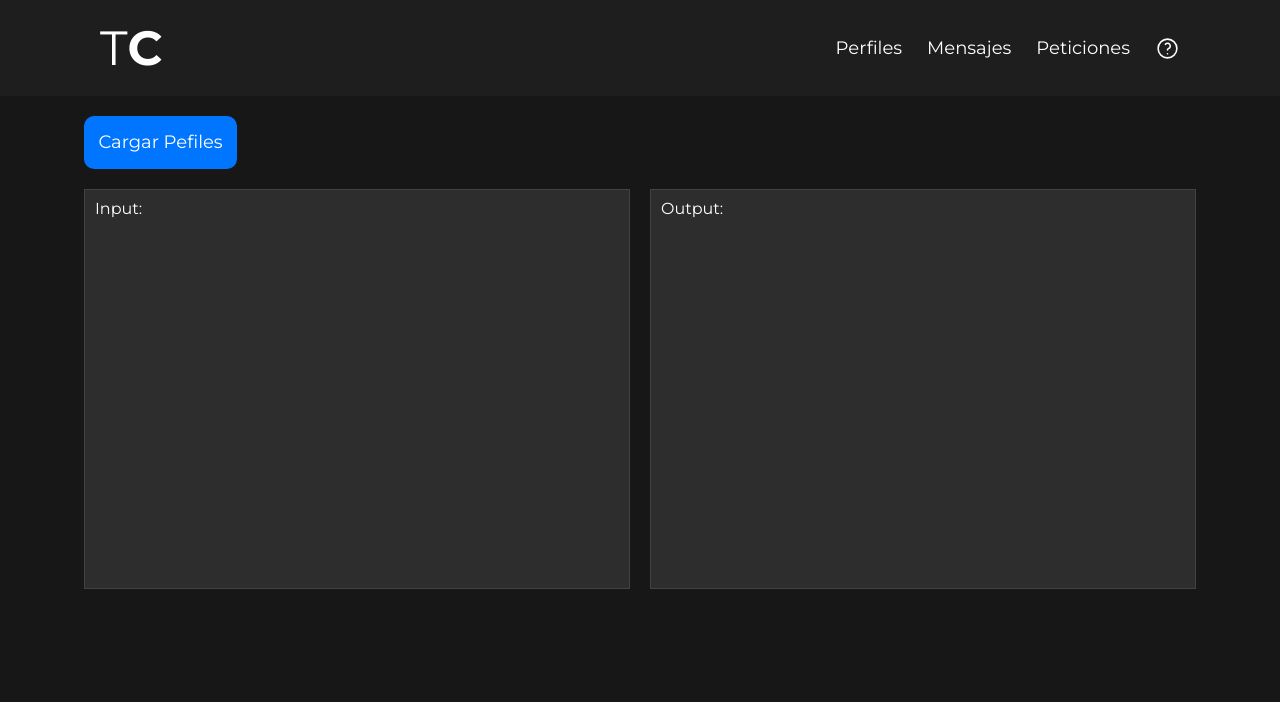
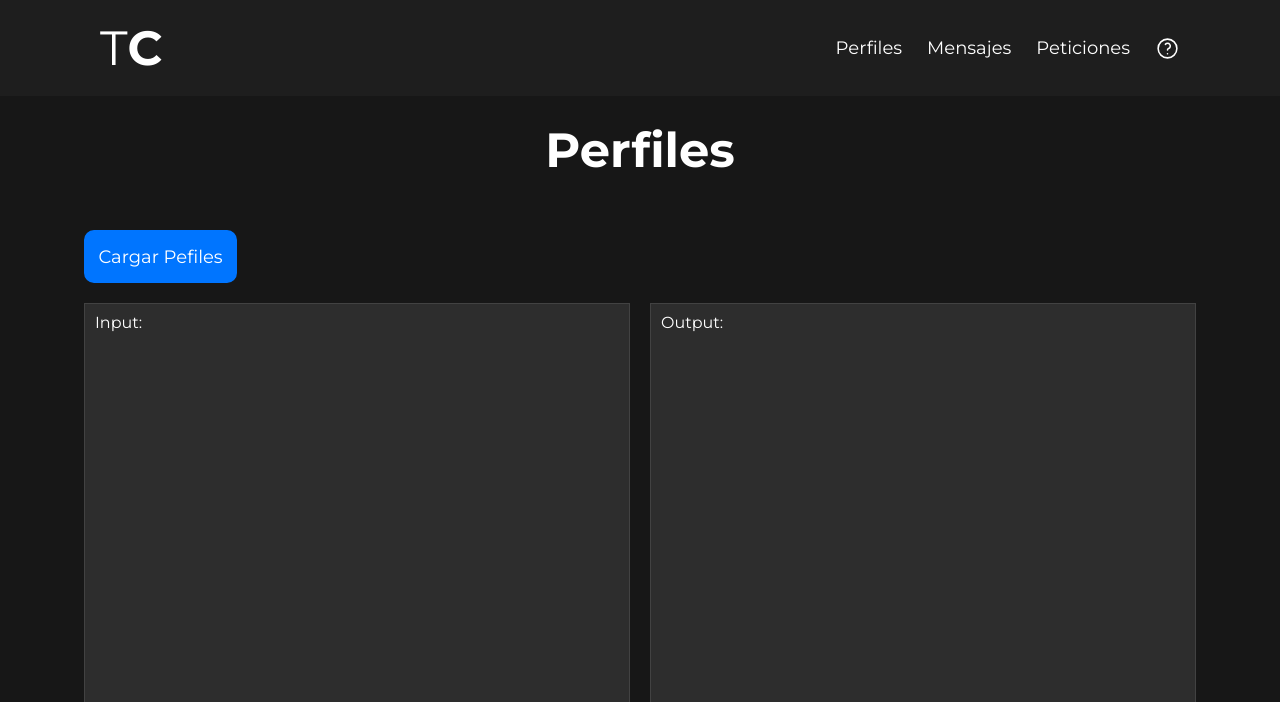
Before and after one commit to brandonT2002/IPC2_Proyecto3_202112030, a Python web app: template Templates/index.html in a window 1280 px wide; the page is wider, and only the part inside the window is pictured. Shown: the top 702 px of that part. Run offline with Jinja, Linux system fonts and the light colour scheme; the template is opened without the code that fills it, so the values that code supplies are empty.

Commit message:
the title of the profiles section is added

```diff
--- a/Templates/index.html
+++ b/Templates/index.html
@@ -32,6 +32,9 @@
             </div>
         </div>
     </header>
+    <div class="container title">
+        <h1 class="center-text">Perfiles</h1>
+    </div>
     <div class="container containerUpload">
         <input type="file" name="file" id="file" class="inputfile inputfile-2" data-multiple-caption="{count} archivos seleccionados" multiple />
         <label for="file" class="center-text">
--- a/Templates/style.css
+++ b/Templates/style.css
@@ -46,6 +46,7 @@ a{
 }
 h1,h2,h3,h4 {
     font-family: var(--font);
+    color: var(--white);
 }
 h1{
     font-size: 4.8rem;
@@ -137,12 +138,17 @@ h4{
     justify-content: space-evenly;
     align-items: center;
 }
+/* container title */
+.title{
+    width: 90%;
+    padding-top: 7rem;
+}
 /*Container upload profiles*/
 .containerUpload{
     display: flex;
     width: 90%;
     justify-content: flex-start;
-    padding-top: 11.6rem;
+    padding-top: 0rem;
     padding-left: 2rem;
     gap: 2rem;
 }
```
